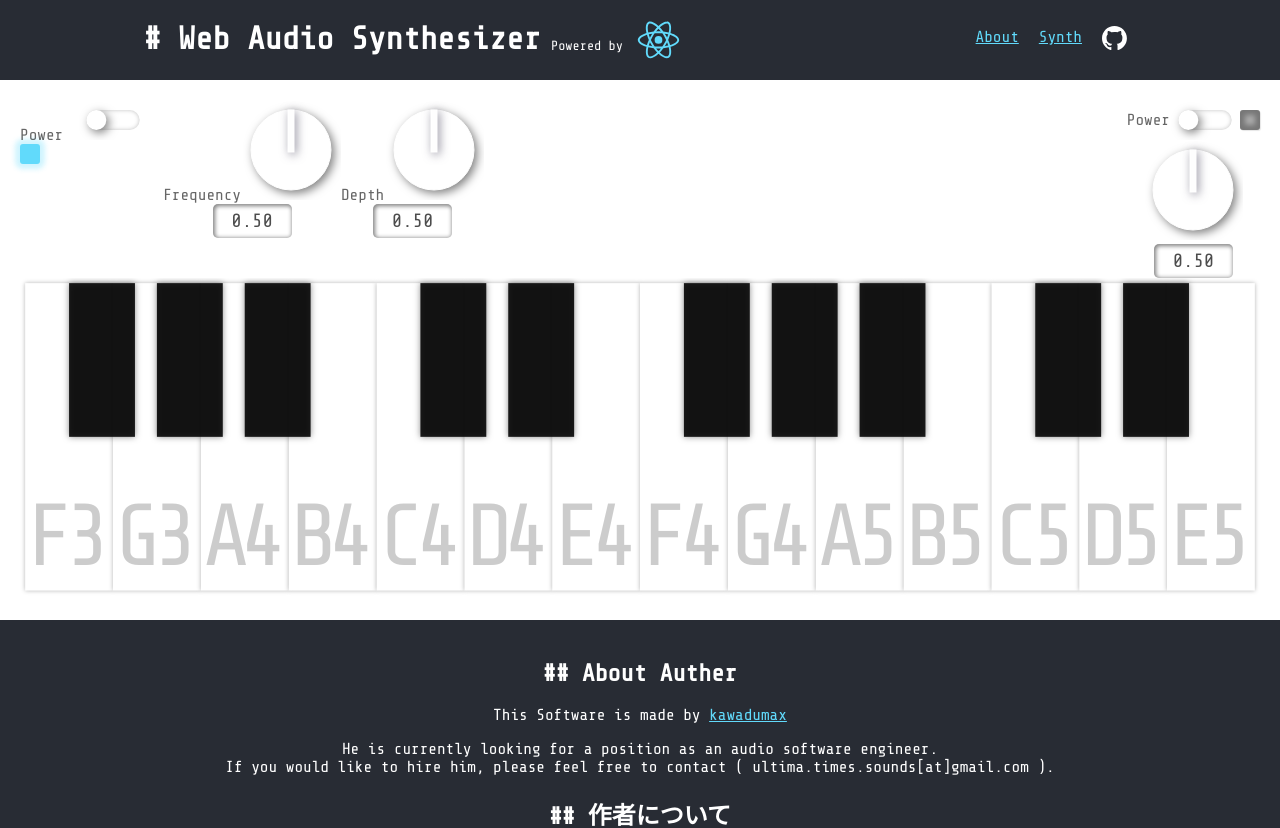
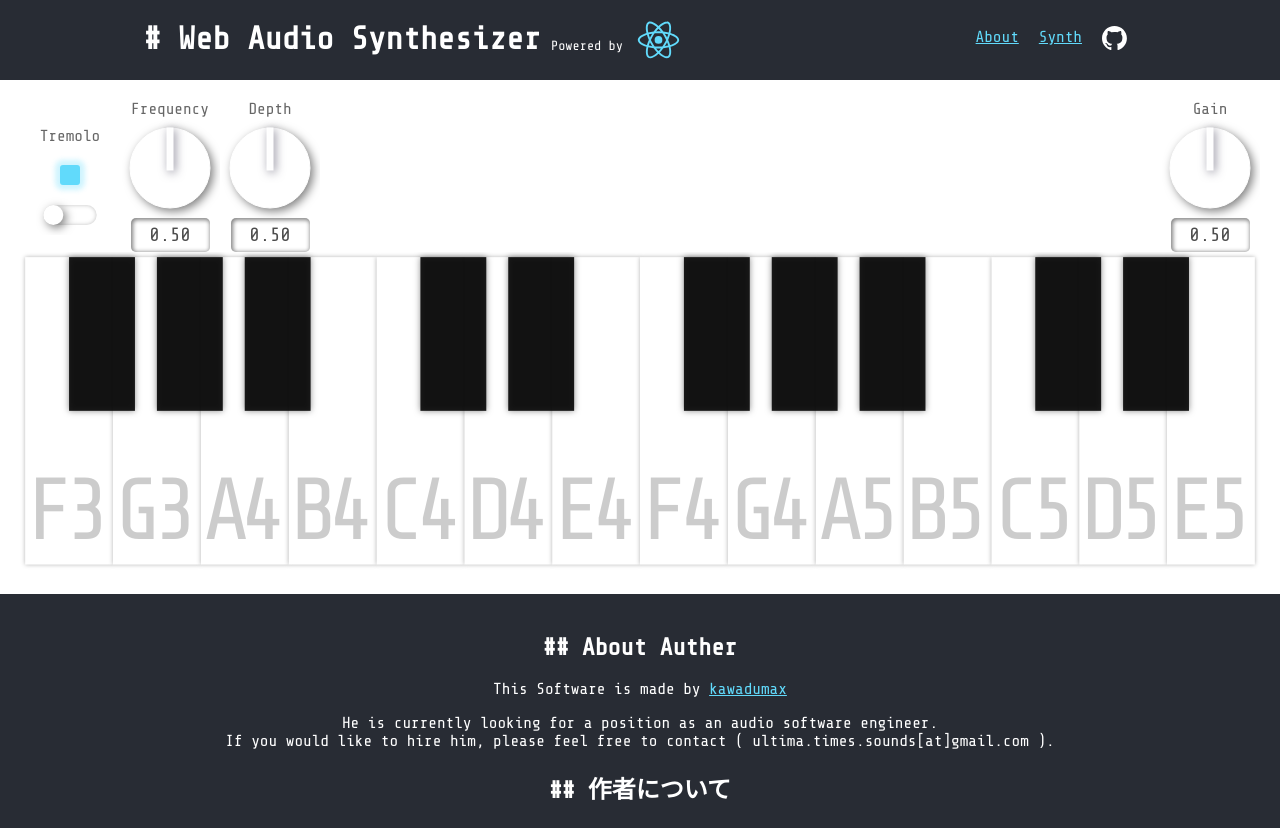
Before and after one commit to kawadumax/WebAudioSynthesizer, a React (Create React App) app: page / in a window 1280 px wide. Shown: the top 828 px of the page. Built offline with nearby package versions, Linux system fonts and the light colour scheme.

Commit message:
トレモロ機構の見た目だけ実装

```diff
--- a/src/components/Synth.tsx
+++ b/src/components/Synth.tsx
@@ -43,7 +43,6 @@ const Synth = () => {
               <FXDepthKnob></FXDepthKnob>
             </div>
             <div id="global-unit">
-              <PowerToggle onPower={handlePowerChange}></PowerToggle>
               <GainKnob></GainKnob>
             </div>
           </div>
--- a/src/components/controls/FXDepthKnob.tsx
+++ b/src/components/controls/FXDepthKnob.tsx
@@ -3,8 +3,9 @@ import Knob from "@components/parts/Knob";
 import Display from "@components/parts/Display";
 import { useAudioContextCircuit } from "../circuits/AudioContextCircuit";
 import Label from "../parts/Label";
+import styles from "@styles/Knob.module.scss";
 
-const LFOFrequencyKnob = () => {
+const FXDepthKnob = () => {
   const [frequency, setFrequency] = useState(0.5);
   const { gainNode } = useAudioContextCircuit();
 
@@ -21,7 +22,7 @@ const LFOFrequencyKnob = () => {
   };
 
   return (
-    <div className="lfo-knob">
+    <div className={styles.knob}>
       <Label>Depth</Label>
       <Knob handleValueChange={handleLFOChange} defaultValue={0.5} />
       <Display parameter={frequency}></Display>
@@ -29,4 +30,4 @@ const LFOFrequencyKnob = () => {
   );
 };
 
-export default LFOFrequencyKnob;
+export default FXDepthKnob;
--- a/src/components/controls/FXFrequencyKnob.tsx
+++ b/src/components/controls/FXFrequencyKnob.tsx
@@ -3,8 +3,9 @@ import Knob from "@components/parts/Knob";
 import Display from "@components/parts/Display";
 import { useAudioContextCircuit } from "../circuits/AudioContextCircuit";
 import Label from "../parts/Label";
+import styles from "@styles/Knob.module.scss";
 
-const LFOFrequencyKnob = () => {
+const FXFrequencyKnob = () => {
   const [frequency, setFrequency] = useState(0.5);
   const { gainNode } = useAudioContextCircuit();
 
@@ -21,7 +22,7 @@ const LFOFrequencyKnob = () => {
   };
 
   return (
-    <div className="lfo-knob">
+    <div className={styles.knob}>
       <Label>Frequency</Label>
       <Knob handleValueChange={handleLFOChange} defaultValue={0.5} />
       <Display parameter={frequency}></Display>
@@ -29,4 +30,4 @@ const LFOFrequencyKnob = () => {
   );
 };
 
-export default LFOFrequencyKnob;
+export default FXFrequencyKnob;
--- a/src/components/controls/FXToggle.tsx
+++ b/src/components/controls/FXToggle.tsx
@@ -2,13 +2,13 @@ import React, { useState, useEffect, Component } from "react";
 import Led from "@components/parts/Led";
 import Toggle from "@components/parts/Toggle";
 import Label from "@components/parts/Label";
-import "@styles/PowerToggle.scss";
+import styles from "@styles/FXToggle.module.scss";
 
 interface Props {
   // onPower: (isToggled: boolean) => void;
 }
 
-const PowerToggle = ({ }: Props) => {
+const FXToggle = ({ }: Props) => {
   // const [power, setPower] = useState(false);
   // const handlePower = () => {
   //   setPower(!power);
@@ -19,12 +19,15 @@ const PowerToggle = ({ }: Props) => {
   // }, [power]);
 
   return (
-    <div className="fx-toggle">
-      <Label>Power</Label>
+    <div className={styles.FXToggle}>
+      <Label>Tremolo</Label>
+
+      <Led className="fx-toggle-led" isActive={true}></Led>
       <Toggle></Toggle>
-      <Led className="fx-toggle-led" isActive={true}></Led>
+
+
     </div>
   );
 };
 
-export default PowerToggle;
+export default FXToggle;
--- a/src/components/controls/GainKnob.tsx
+++ b/src/components/controls/GainKnob.tsx
@@ -2,6 +2,8 @@ import React, { useState, useEffect } from "react";
 import Knob from "@components/parts/Knob";
 import Display from "@components/parts/Display";
 import { useAudioContextCircuit } from "../circuits/AudioContextCircuit";
+import Label from "../parts/Label";
+import styles from "@styles/Knob.module.scss";
 
 const GainKnob = () => {
   const [gain, setGain] = useState(0.5);
@@ -20,7 +22,8 @@ const GainKnob = () => {
   };
 
   return (
-    <div className="gain-knob">
+    <div className={styles.knob}>
+      <Label>Gain</Label>
       <Knob handleValueChange={handleGainChange} defaultValue={0.5} />
       <Display parameter={gain}></Display>
     </div>
--- /dev/null
+++ b/src/styles/FXToggle.module.scss
@@ -0,0 +1,12 @@
+.FXToggle {
+    display: flex;
+    justify-content: center;
+    flex-direction: column;
+    align-items: center;
+
+    i,
+    label {
+        margin: 10px;
+    }
+
+}
--- /dev/null
+++ b/src/styles/Knob.module.scss
@@ -0,0 +1,5 @@
+.knob {
+    // background-color: red;
+    display: flex;
+    flex-direction: column;
+}
```
